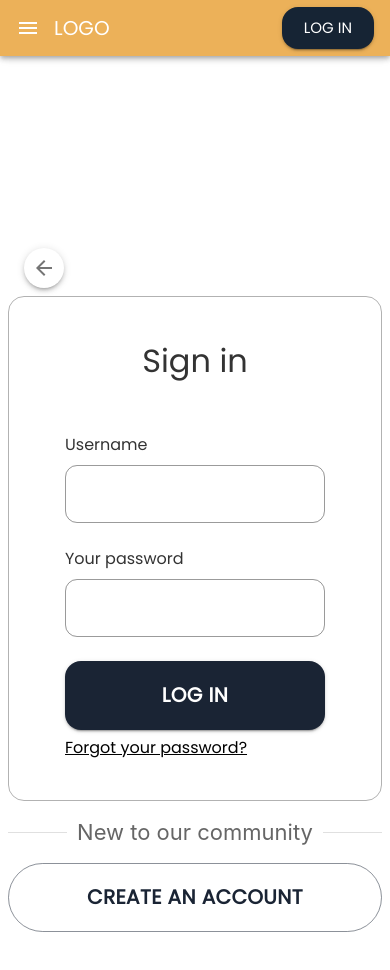
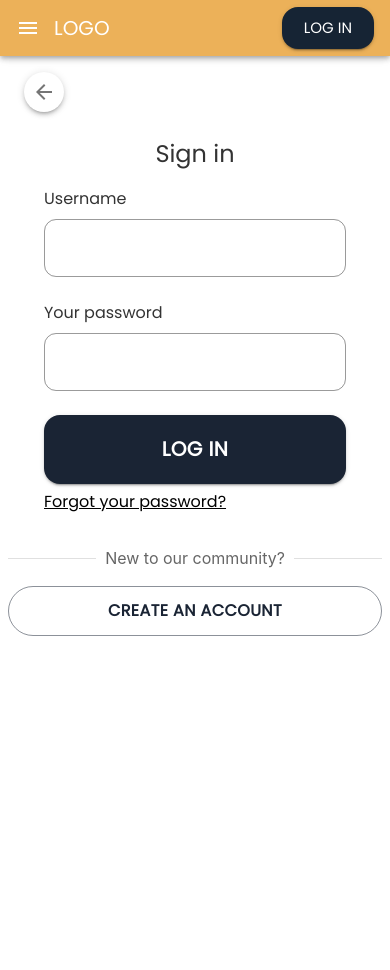
Before and after one commit to LanguageAppSpace/language-app-frontend, a React (Vite) app: page /login in a window 390 px wide. Shown: the top 970 px of the page. After the commit the page ends 844 px from the top, so only its background shows below. Built offline with nearby package versions, Linux system fonts and the light colour scheme; no server answers.

Commit message:
Add device size responsive styles

```diff
--- a/src/Login/Login.tsx
+++ b/src/Login/Login.tsx
@@ -13,6 +13,8 @@ import { setLoadingUser, setCredentials } from "@redux/auth/authSlice.ts";
 import { useLoginUserMutation } from "@redux/auth/authApiSlice.ts";
 import Navigation from "@/Landing Page/Navigation";
 import BackButton from "@/components/BackButton";
+import deviceSizes from "@/cssConsts";
+import theme from "@/theme/theme";
 
 interface FormData {
   username: string;
@@ -100,7 +102,7 @@ const Login = () => {
           <ForgetPassword>Forgot your password?</ForgetPassword>
         </LoginForm>
         <SignUpSection>
-          <LoginDivider>New to our community</LoginDivider>
+          <LoginDivider>New to our community?</LoginDivider>
           <StyledLink to={ROUTE.REGISTER}>
             <CreateAccountButton variant="outlined" fullWidth>
               Create an account
@@ -119,8 +121,7 @@ export const LoginWrapper = styled("div")(() => ({
   flexDirection: "column",
   justifyContent: "center",
   alignItems: "center",
-  height: "100vh",
-  padding: "80px 0 48px 0",
+  padding: "56px 0 48px 0",
 }));
 
 export const LoginFormContainer = styled("div")(() => ({
@@ -133,7 +134,6 @@ export const LoginFormContainer = styled("div")(() => ({
 
 export const LoginForm = styled("form")(({ theme }) => ({
   display: "flex",
-  maxWidth: 640,
   justifyContent: "center",
   flexDirection: "column",
   borderRadius: "16px",
@@ -141,6 +141,24 @@ export const LoginForm = styled("form")(({ theme }) => ({
   padding: "40px 56px",
   boxSizing: "border-box",
   width: "100%",
+  [theme.breakpoints.down(deviceSizes.sm)]: {
+    padding: "16px 36px",
+    border: "none",
+  },
+}));
+
+export const LoginFormTitle = styled(Typography)(({ theme }) => ({
+  color: `${theme.palette.primary.dark}`,
+  textAlign: "center",
+  fontSize: 32,
+  fontStyle: "normal",
+  fontWeight: 500,
+  lineHeight: "normal",
+  marginBottom: 24,
+  [theme.breakpoints.down(deviceSizes.sm)]: {
+    marginBottom: 16,
+    fontSize: 24,
+  },
 }));
 
 export const LoginButton = styled(Button)(({ theme }) => ({
@@ -155,16 +173,6 @@ export const LoginButton = styled(Button)(({ theme }) => ({
   fontStyle: "normal",
   fontWeight: "700",
   letterSpacing: "0.4px",
-}));
-
-export const LoginFormTitle = styled(Typography)(({ theme }) => ({
-  color: `${theme.palette.primary.dark}`,
-  textAlign: "center",
-  fontSize: "32px",
-  fontStyle: "normal",
-  fontWeight: 500,
-  lineHeight: "normal",
-  marginBottom: "48px",
 }));
 
 export const ForgetPassword = styled(Typography)(() => ({
@@ -183,6 +191,9 @@ export const LoginDivider = styled(Divider)(({ theme }) => ({
   color: `${theme.palette.primary.light}`,
   fontSize: "22px",
   fontWeight: 400,
+  [theme.breakpoints.down(deviceSizes.sm)]: {
+    fontSize: "16px",
+  },
 }));
 
 export const SignUpSection = styled("div")(() => ({
@@ -200,6 +211,10 @@ export const CreateAccountButton = styled(Button)(() => ({
   letterSpacing: "0.4px",
   width: "100%",
   borderRadius: "40px",
+  [theme.breakpoints.down(deviceSizes.sm)]: {
+    padding: "10px 16px",
+    fontSize: "16px",
+  },
 }));
 
 // Unused components
```
